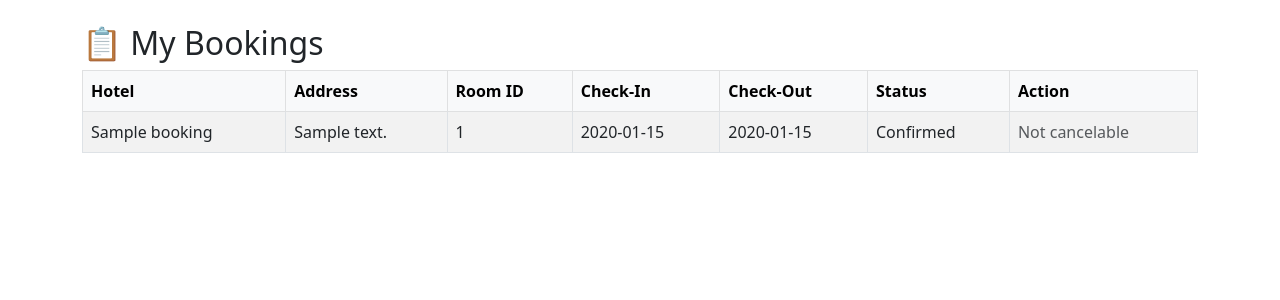
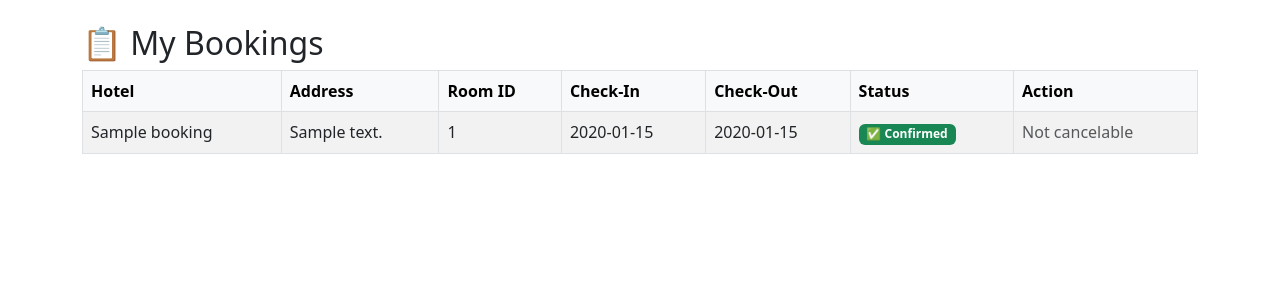
Before and after one commit to Ilyas-Ait-Ali/e-hotels, a Flask app: template frontend/templates/customer/my_bookings.html in a window 1280 px wide. Shown: the part 56-356 px from the top of the page. Run offline with Flask 3, Linux system fonts and the light colour scheme; the template is opened without the code that fills it: most values are stand-ins (such as "Sample title", 1, 10 or a date in 2020).

Commit message:
Fixed the booking status logic

```diff
--- a/frontend/templates/customer/my_bookings.html
+++ b/frontend/templates/customer/my_bookings.html
@@ -9,7 +9,7 @@
 {% endif %}
 
 {% if bookings %}
-<table class="table table-striped table-bordered">
+<table class="table table-striped table-bordered align-middle">
     <thead class="table-light">
         <tr>
             <th>Hotel</th>
@@ -29,7 +29,17 @@
             <td>{{ b.roomid }}</td>
             <td>{{ b.checkindate }}</td>
             <td>{{ b.checkoutdate }}</td>
-            <td>{{ b.status }}</td>
+            <td>
+                {% if b.status == 'Pending' %}
+                    <span class="badge bg-warning text-dark">🕓 Pending</span>
+                {% elif b.status == 'Confirmed' %}
+                    <span class="badge bg-success">✅ Confirmed</span>
+                {% elif b.status == 'Cancelled' %}
+                    <span class="badge bg-secondary">❌ Cancelled</span>
+                {% else %}
+                    <span class="badge bg-dark">Unknown</span>
+                {% endif %}
+            </td>
             <td>
                 {% if b.status != 'Cancelled' and b.checkindate > current_date %}
                 <form method="POST" action="{{ url_for('customer.cancel_booking') }}" onsubmit="return confirm('Are you sure you want to cancel this booking?');">
```
